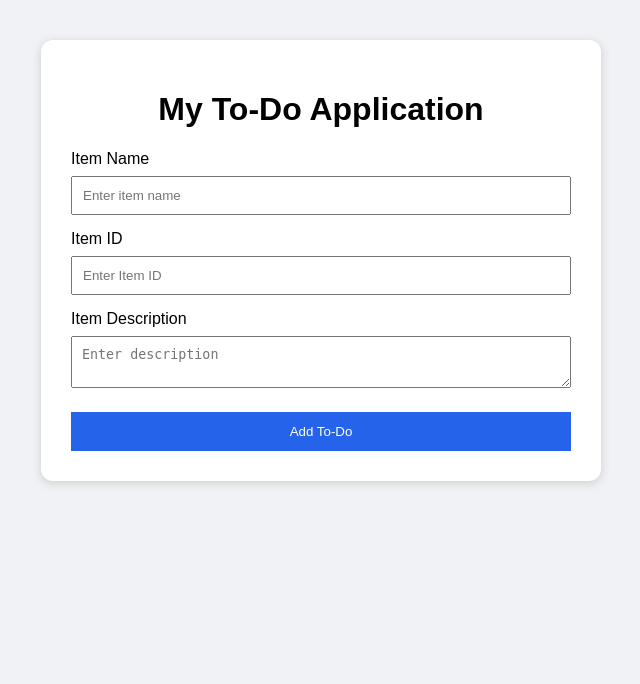
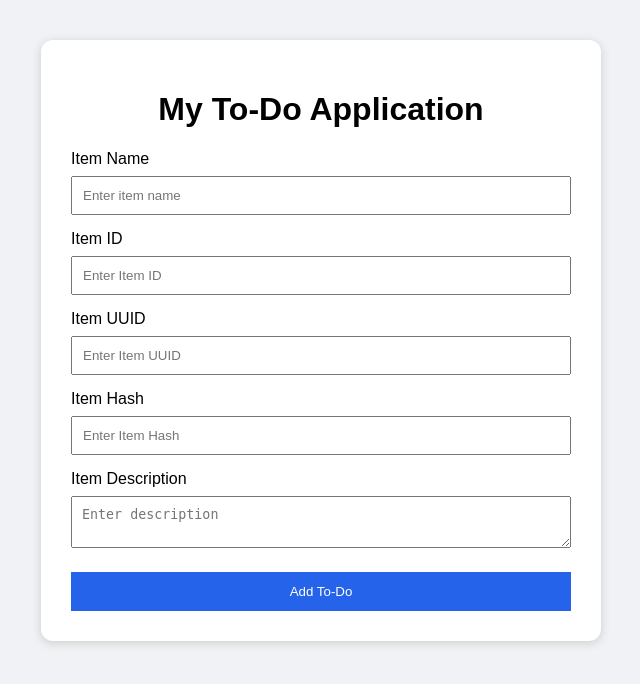
Before and after one commit to PriyanshuSaxenaPS/Git_and_GitHub, a Flask app: page / in a window 1280 px wide. Shown: the top 684 px of the page, without its empty margins (319-959 px from the left). Run offline with Flask 3, Linux system fonts and the light colour scheme.

Commit message:
Add Item Hash field to To-Do form

```diff
--- a/templates/index.html
+++ b/templates/index.html
@@ -20,6 +20,12 @@
             <label>Item ID</label>
             <input type="text" name="itemId" placeholder="Enter Item ID">
 
+            <label>Item UUID</label>
+            <input type="text" name="itemUUID" placeholder="Enter Item UUID">
+
+            <label>Item Hash</label>
+            <input type="text" name="itemHash" placeholder="Enter Item Hash">
+
             <label>Item Description</label>
             <textarea name="itemDescription"
                       placeholder="Enter description"
```
